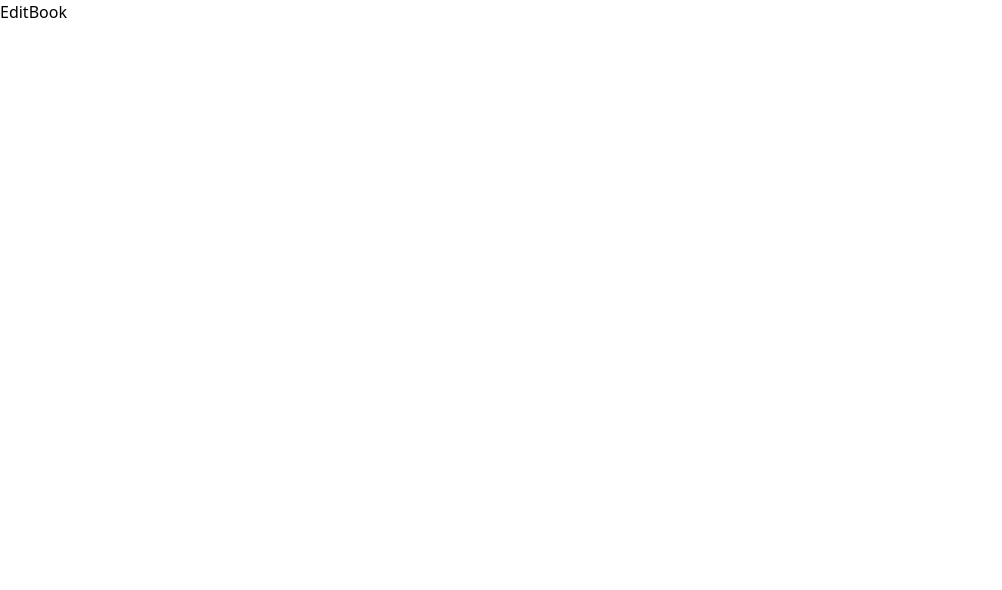
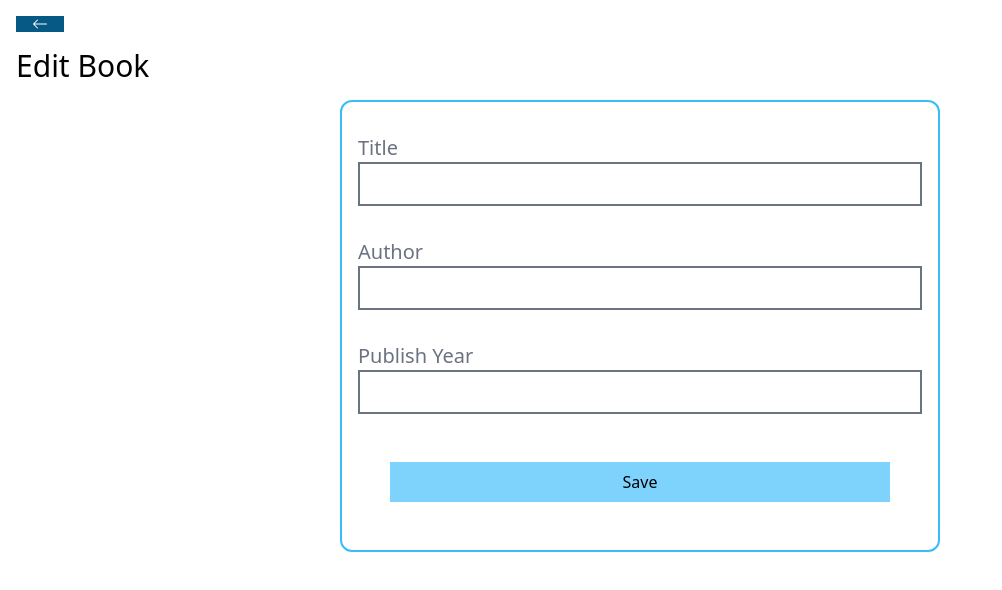
Before and after one commit to J-Etienne1/bookstore, a React (Vite) app in the folder frontend/: page /books/edit/1 in a window 1280 px wide. Shown: the top 590 px of the page, without its empty margins (0-1002 px from the left). Built offline with nearby package versions, Linux system fonts and the light colour scheme; no server answers.

Commit message:
FE editing of BE data tested and working

```diff
--- a/frontend/src/pages/EditBook.jsx
+++ b/frontend/src/pages/EditBook.jsx
@@ -1,12 +1,95 @@
-import React from "react";
+import React, { useState, useEffect } from "react";
+import BackButton from "../components/BackButton";
+import Spinner from "../components/Spinner";
+import axios from "axios";
+import { useNavigate, useParams } from "react-router-dom";
 
 const EditBook = () => {
+  const [title, setTitle] = useState("");
+  const [author, setAuthor] = useState("");
+  const [publishYear, setPublishYear] = useState("");
+  const [loading, setLoading] = useState(false);
+  const navigate = useNavigate();
+  const { id } = useParams();
+
+  useEffect(() => {
+    setLoading(true);
+    axios
+      .get(`http://localhost:5555/books/${id}`)
+      .then((response) => {
+        console.log(response);
+        const { author, publishYear, title } = response.data;
+        setAuthor(author);
+        setPublishYear(publishYear);
+        setTitle(title);
+        setLoading(false);
+      })
+      .catch((error) => {
+        setLoading(false);
+        alert("An Error Happened. Please Check");
+        console.log(error);
+      });
+  }, [id]);
+
+  const handleEditBook = () => {
+    const data = {
+      title,
+      author,
+      publishYear,
+    };
+    setLoading(true);
+    axios
+      .put(`http://localhost:5555/books/${id}`, data)
+      .then(() => {
+        setLoading(false);
+        navigate("/");
+      })
+      .catch((error) => {
+        setLoading(false);
+        alert("An Error Happened. Please Check Console");
+        console.log(error);
+      });
+  };
+
   return (
-    <div>
-      EditBook
+    <div className="p-4">
+      <BackButton />
+      <h1 className="text-3xl my-4">Edit Book</h1>
+      {loading ? <Spinner /> : ""}
+      <div className="flex flex-col border-2 border-sky-400 rounded-xl w-[600px] p-4 mx-auto">
+        <div className="my-4">
+          <label className="text-xl mr-4 text-gray-500">Title</label>
+          <input
+            type="text"
+            value={title}
+            onChange={(e) => setTitle(e.target.value)}
+            className="border-2 border-gray-500 px-4 py-2 w-full"
+          />
+        </div>
+        <div className="my-4">
+          <label className="text-xl mr-4 text-gray-500">Author</label>
+          <input
+            type="text"
+            value={author}
+            onChange={(e) => setAuthor(e.target.value)}
+            className="border-2 border-gray-500 px-4 py-2 w-full"
+          />
+        </div>
+        <div className="my-4">
+          <label className="text-xl mr-4 text-gray-500">Publish Year</label>
+          <input
+            type="text"
+            value={publishYear}
+            onChange={(e) => setPublishYear(e.target.value)}
+            className="border-2 border-gray-500 px-4 py-2 w-full"
+          />
+        </div>
+        <button className="p-2 bg-sky-300 m-8" onClick={handleEditBook}>
+          Save
+        </button>
+      </div>
     </div>
   );
 };
 
-
 export default EditBook;
--- a/frontend/src/pages/Home.jsx
+++ b/frontend/src/pages/Home.jsx
@@ -70,10 +70,10 @@
                     <Link to={`/books/details/${book._id}`}>
                       <BsInfoCircle className="text-2xl text-green-800" />
                     </Link>
-                    <Link to={`/books/edit/${book.id}`}>
+                    <Link to={`/books/edit/${book._id}`}>
                       <AiOutlineEdit className="text-2xl text-yellow-800" />
                     </Link>
-                    <Link to={`/books/delete/${book.id}`}>
+                    <Link to={`/books/delete/${book._id}`}>
                       <MdOutlineDelete className="text-2xl text-red-800" />
                     </Link>
                   </div>
```
